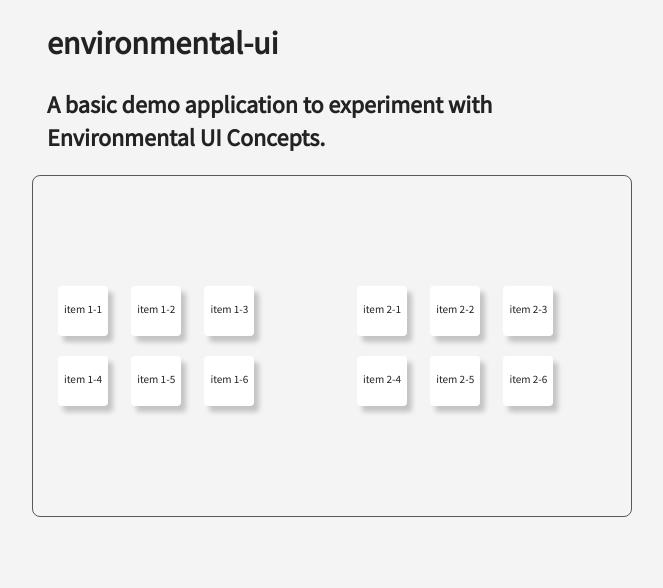
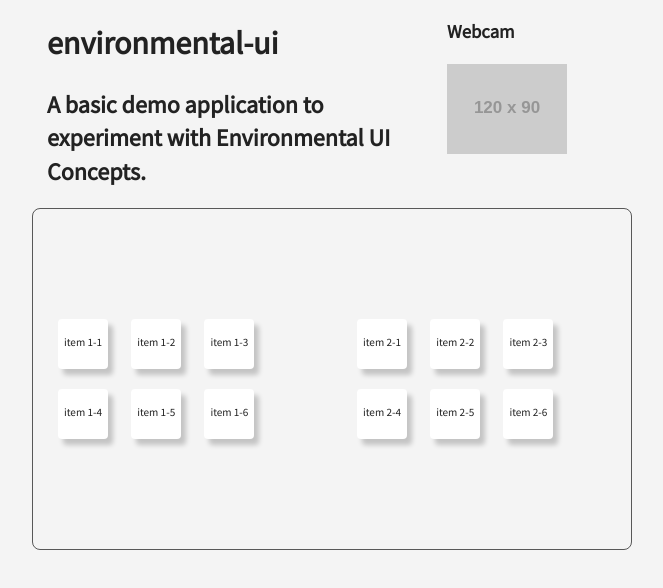
Before and after one commit to mysliwietzflorian/environmental-ui-demo, a plain HTML site: page client/public/index.html in a window 1280 px wide. Shown: the whole page, without its empty margins (308-971 px from the left). Drawn offline with nearby package versions, Linux system fonts and the light colour scheme; placeholder pictures from the web are drawn by us.

Commit message:
feat(html+js): Add webcam functionality

```diff
--- a/client/public/index.html
+++ b/client/public/index.html
@@ -25,10 +25,23 @@
     <![endif]-->
 
     <div class="container container-narrow">
-        <h1>environmental-ui</h1>
-        <h2>
-            A basic demo application to experiment with Environmental UI Concepts.
-        </h2>
+        <div class="row">
+            <div class="col-8">
+                <h1>environmental-ui</h1>
+                <h2>
+                    A basic demo application to experiment with Environmental UI Concepts.
+                </h2>
+            </div>
+
+            <div class="col-4">
+                <h3>Webcam</h3>
+                <div class="video-wrap">
+                    <img id="image-placeholder" height="90"
+                        src="https://via.placeholder.com/120x90?text=%20"/>
+                    <video id="webcam" height="90" playsinline autoplay hidden></video>
+                </div>
+            </div>
+        </div>
 
         <div id="selection" class="row">
             <div class="col-6">
--- a/client/public/js/main.js
+++ b/client/public/js/main.js
@@ -1,4 +1,12 @@
 $(document).ready(function() {
+
+    const constraints = {
+        audio: false,
+        video: {
+            width: 120,
+            height: 90,
+        }
+    };
 
     const $selection = $('#selection');
     const $items = $('#selection .item');
@@ -12,6 +20,18 @@ $(document).ready(function() {
     let timer = null;
     let enableHandler = true;
 
+    (async function init() {
+        try {
+            const stream = await navigator.mediaDevices.getUserMedia(constraints);
+            window.stream = stream;
+            $('#webcam')[0].srcObject = stream;
+            $('#webcam').removeAttr('hidden');
+            $('#image-placeholder').attr('hidden', true);
+        } catch (e) {
+            console.error(`navigator.getUserMedia error: ${e.toString()}`);
+        }
+    });
+
     $selection.mousemove(event => {
         if (!enableHandler) {
             return;
@@ -23,7 +43,6 @@ $(document).ready(function() {
 
     timer = window.setInterval(() => {
         enableHandler = true;
-        console.log('update');
     }, 250);
 
     function handleMouseMove() {
```
